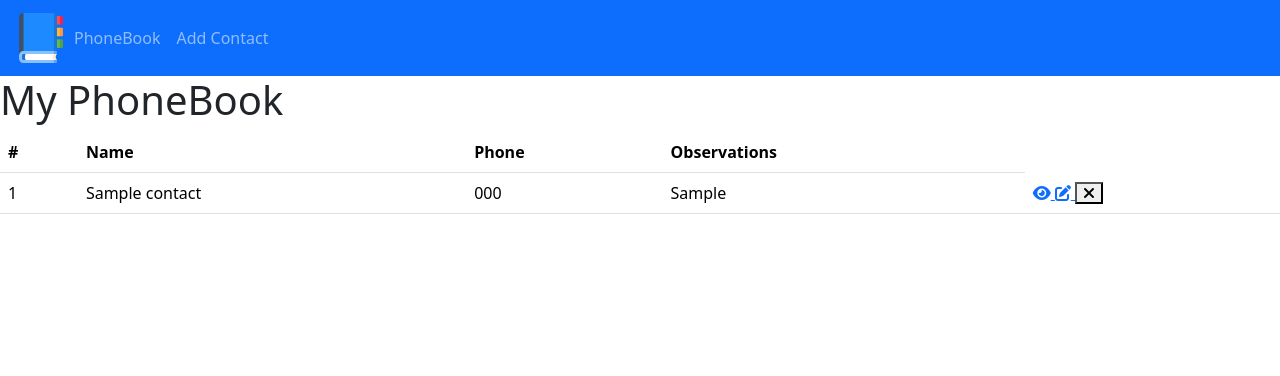
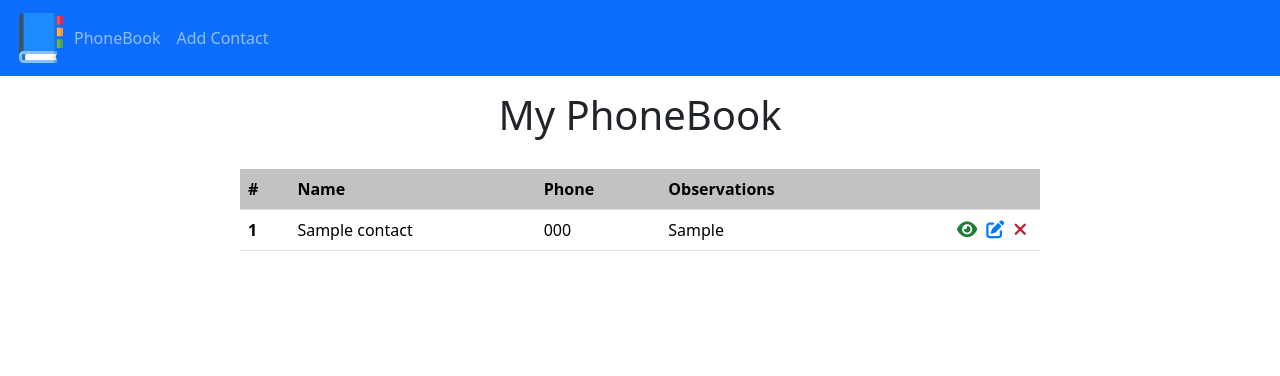
Before and after one commit to leonardojcpg/phoneBook, a PHP site: page / in a window 1280 px wide. Shown: the top 376 px of the page. Run offline with PHP 8.4, Linux system fonts and the light colour scheme; tables that the repository leaves empty or names only in its code hold one stand-in row (values such as "Sample post").

Commit message:
feat: Styling home page

```diff
--- a/css/styles.css
+++ b/css/styles.css
@@ -1,3 +1,72 @@
 .navbar-brand img{
-    width: 50px;
+    width: 3.125rem;
 }
+
+#main-title{
+    text-align: center;
+    margin: .938rem 0 1.875rem;
+}
+
+/* HOME */
+#contacts-table{
+    max-width: 50rem;
+    margin: 0 auto;
+}
+
+#contacts-table thead{
+    color: #fff;
+    background-color: #007bff;
+}
+
+.primary-row th{
+    background-color: #c2c2c2;
+}
+
+.col-id{
+    font-weight: bold;
+}
+
+.actions{
+    text-align: right;
+    width: 9.375rem;
+}
+
+.actions i{
+    font-size: 1.125rem;
+    margin-right: 0.313rem;
+}
+
+.check-icon{
+    color: #1e7e34;
+}
+
+.edit-icon{
+    color: #007bff;
+}
+
+.delete-icon{
+    color: #bd2130;
+}
+
+.delete-button{
+    background-color: transparent;
+    border: none;
+    padding: 0;
+}
+
+
+
+#empty-list-text{
+    text-align: center;
+}
+
+#msg{
+    color: #155724;
+    background-color: #d4edda;
+    border: 0.063rem solid #c3e6cb;
+    padding: .625rem;
+    text-align: center;
+    max-width: 31.25rem;
+    margin: 0 auto;
+    margin-top: 1.875rem;
+}
--- a/index.php
+++ b/index.php
@@ -2,7 +2,7 @@
 include_once("templates/header.php");
 ?>
 
-<div>
+<div class="container">
     <?php if (isset($printMsg) && $printMsg != "") : ?>
     <p id="msg"><?= $printMsg ?></p>
     <?php endif; ?>
@@ -12,27 +12,26 @@ include_once("templates/header.php");
     <?php if (count($contacts) > 0) : ?>
     <table class="table" id="contacts-table">
         <thead>
-            <tr>
+            <tr class="primary-row">
                 <th scope="col">#</th>
                 <th scope="col">Name</th>
                 <th scope="col">Phone</th>
                 <th scope="col">Observations</th>
+                <th scope="col"></th>
             </tr>
         </thead>
         <tbody>
             <?php foreach($contacts as $contact): ?>
             <tr>
-                <td scope="row"><?= $contact['id'] ?></td>
+                <td scope="row" class="col-id"><?= $contact['id'] ?></td>
                 <td scope="row"><?= $contact['name'] ?></td>
                 <td scope="row"><?= $contact['phone'] ?></td>
                 <td scope="row"><?= $contact['observations'] ?></td>
 
-                <td>
-                    <a href="#">
-                        <i class="fas fa-eye check-icon"></i>
-                        <i class="fas fa-edit edit-icon"></i>
-                        <button type="submit" class="fas fa-times delete-icon"></button>
-                    </a>
+                <td class="actions">
+                    <a href="#"><i class="fas fa-eye check-icon"></i></a>
+                    <a href="#"><i class="fas fa-edit edit-icon"></i></a>
+                    <button type="submit" class="delete-button"><i class="fas fa-times delete-icon"></i></button>
                 </td>
             </tr>
             <?php endforeach; ?>
```
